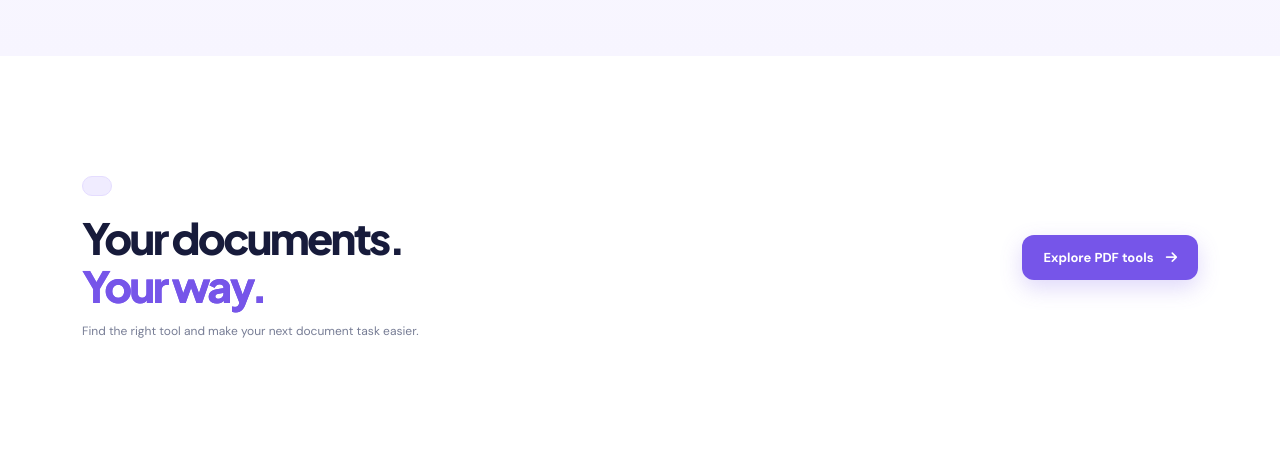
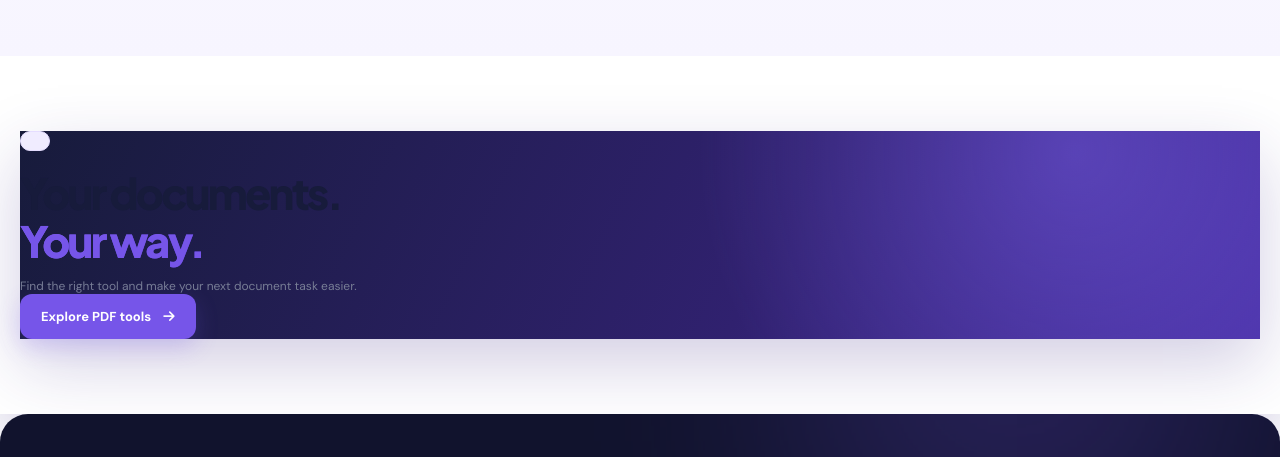
Before and after one commit to furqansarwar/pdfs-website, a plain HTML site: page index.html in a window 1280 px wide. Shown: the part 4800-5257 px from the top of the page. Drawn offline with nearby package versions, Linux system fonts and the light colour scheme.

Commit message:
Update style.css

```diff
--- a/style.css
+++ b/style.css
@@ -3098,17 +3098,10 @@ header.navbar .nav-links a {
   width: 100% !important;
   max-width: none !important;
 }
-
-.cta-section .cta-card {
-  background: #ffffff !important;
-  border: none !important;
-  border-radius: 0 !important;
-  box-shadow: none !important;
-  padding: 45px 5% !important;
-  display: flex;
-  align-items: center;
-  justify-content: space-between;
-  gap: 30px;
+.cta-section .cta-card:after {
+  display: none !important;
+  content: none !important;
+
 }
 
 .cta-section .cta-card h2 {
```
